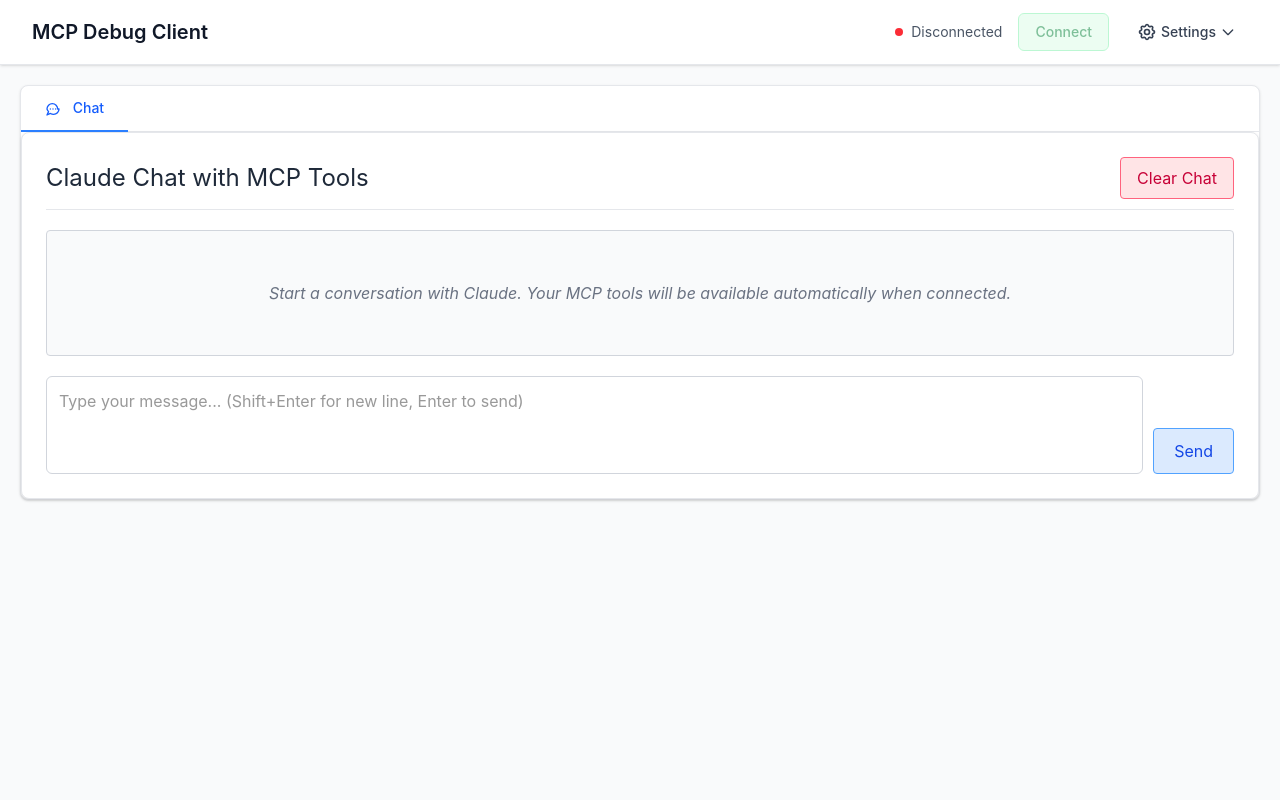
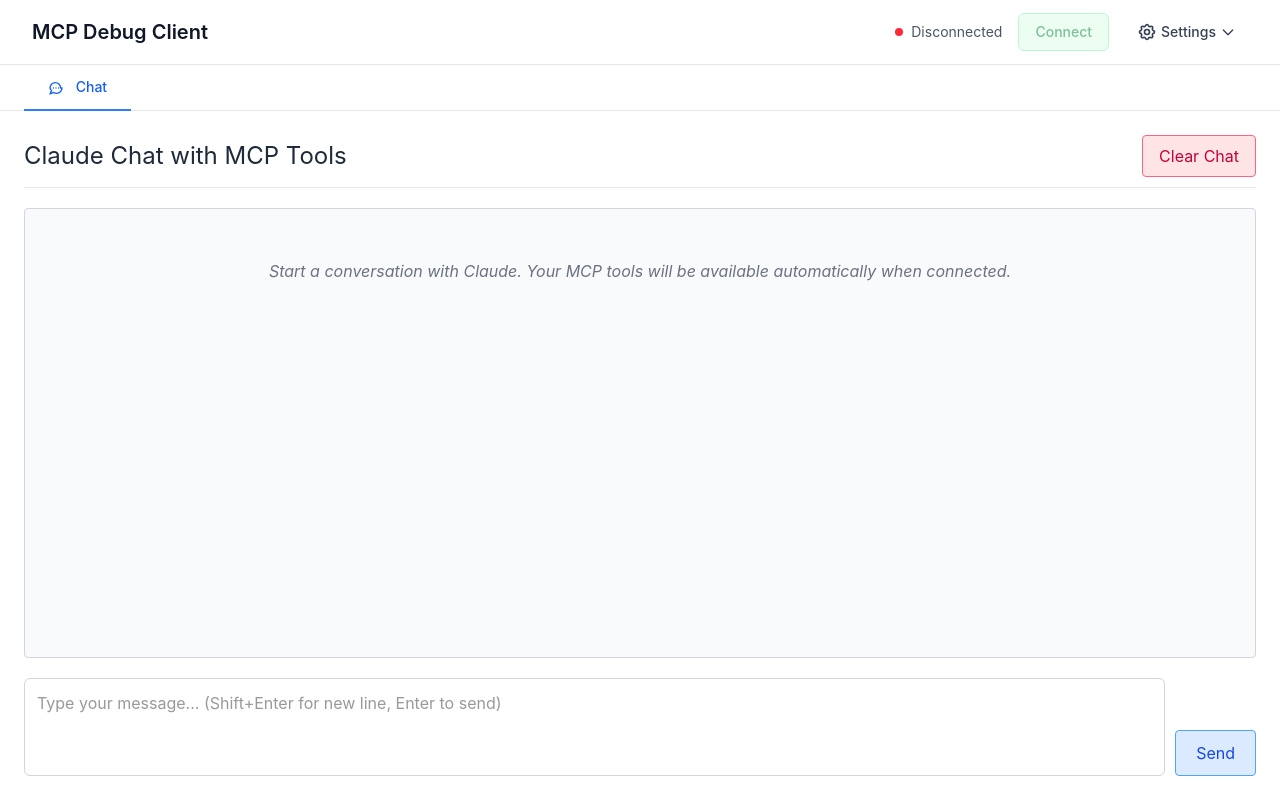
Before and after one commit to faraazahmad/mcp_debug, a Vue app: page / in a window 1280 px wide. Built offline with nearby package versions, Linux system fonts and the light colour scheme.

Commit message:
feat: full screen real estate

```diff
--- a/src/App.vue
+++ b/src/App.vue
@@ -1,8 +1,8 @@
 <template>
-  <div class="min-h-screen bg-gray-50">
+  <div class="h-screen bg-gray-50 flex flex-col">
     <!-- Top Navbar -->
-    <nav class="bg-white shadow-sm border-b border-gray-200">
-      <div class="max-w-7xl mx-auto px-4 sm:px-6 lg:px-8">
+    <nav class="bg-white shadow-sm border-b border-gray-200 flex-shrink-0">
+      <div class="max-w-full mx-auto px-4 sm:px-6 lg:px-8">
         <div class="flex justify-between items-center h-16">
           <!-- Logo/Title -->
           <div class="flex items-center">
@@ -64,7 +64,7 @@
             <div
               v-if="showSettingsDropdown"
               @click.stop
-              class="absolute right-0 mt-2 w-96 bg-white rounded-md shadow-lg ring-1 ring-black ring-opacity-5 focus:outline-none z-50"
+              class="absolute right-0 mt-2 w-120 bg-white rounded-md shadow-lg ring-1 ring-black ring-opacity-5 focus:outline-none z-50"
             >
               <div class="py-1">
                 <div class="px-4 py-3 border-b border-gray-100">
@@ -171,11 +171,11 @@
     </nav>
 
     <!-- Main Content -->
-    <div class="container mx-auto p-6">
-      <div class="bg-white rounded-lg shadow-sm border border-gray-200">
+    <div class="flex-1 flex flex-col overflow-hidden">
+      <div class="h-full bg-white flex flex-col">
         <!-- Tabs -->
-        <div class="border-b border-gray-200">
-          <nav class="-mb-px flex">
+        <div class="border-b border-gray-200 flex-shrink-0">
+          <nav class="-mb-px flex px-6">
             <button
               @click="activeTab = 'chat'"
               :class="[
@@ -225,7 +225,7 @@
         </div>
 
         <!-- Tab Content -->
-        <div class="p-0">
+        <div class="flex-1 overflow-hidden">
           <ChatPanel v-if="activeTab === 'chat'" />
           <ToolsPanel v-if="activeTab === 'tools'" />
           <ResourcesPanel v-if="activeTab === 'resources'" />
--- a/src/components/ChatPanel.vue
+++ b/src/components/ChatPanel.vue
@@ -1,5 +1,5 @@
 <template>
-  <div class="p-6 bg-white rounded-lg shadow border border-gray-200 max-h-[80vh] flex flex-col">
+  <div class="p-6 bg-white h-full flex flex-col">
     <div class="flex justify-between items-center mb-5 pb-2.5 border-b border-gray-200">
       <h2 class="text-2xl text-gray-800">Claude Chat with MCP Tools</h2>
       <button @click="clearChat" class="px-4 py-2 bg-rose-100 hover:bg-rose-200 border border-rose-400 rounded text-rose-700 transition-colors">
--- a/src/components/ResourcesPanel.vue
+++ b/src/components/ResourcesPanel.vue
@@ -1,5 +1,5 @@
 <template>
-  <div class="card">
+  <div class="p-6 bg-white h-full flex flex-col">
     <h2>Available Resources</h2>
 
     <div v-if="!mcpStore.hasResources && mcpStore.isConnected">
--- a/src/components/ToolsPanel.vue
+++ b/src/components/ToolsPanel.vue
@@ -10,7 +10,7 @@
       Connect to MCP server to see available tools
     </div>
 
-    <div v-else class="flex border border-gray-300 rounded-lg overflow-hidden bg-white" style="height: calc(100vh - 120px);">
+    <div v-else class="flex overflow-hidden bg-white h-full">
       <!-- Column 1: Tools List -->
       <div class="flex flex-col border-r border-gray-300 w-75 min-w-60">
         <div class="flex justify-between items-center px-5 py-4 bg-gray-50 border-b border-gray-300 font-semibold">
```
